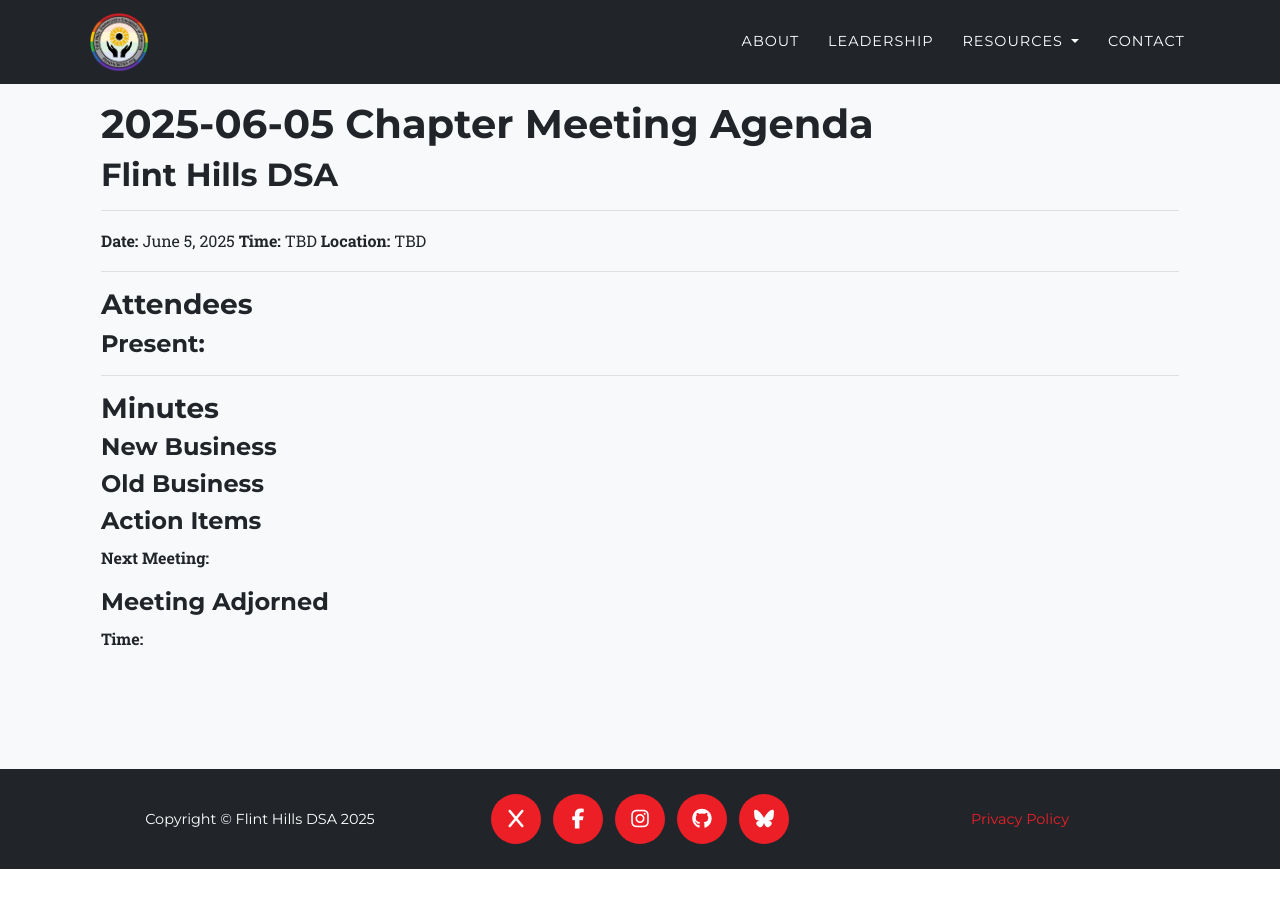
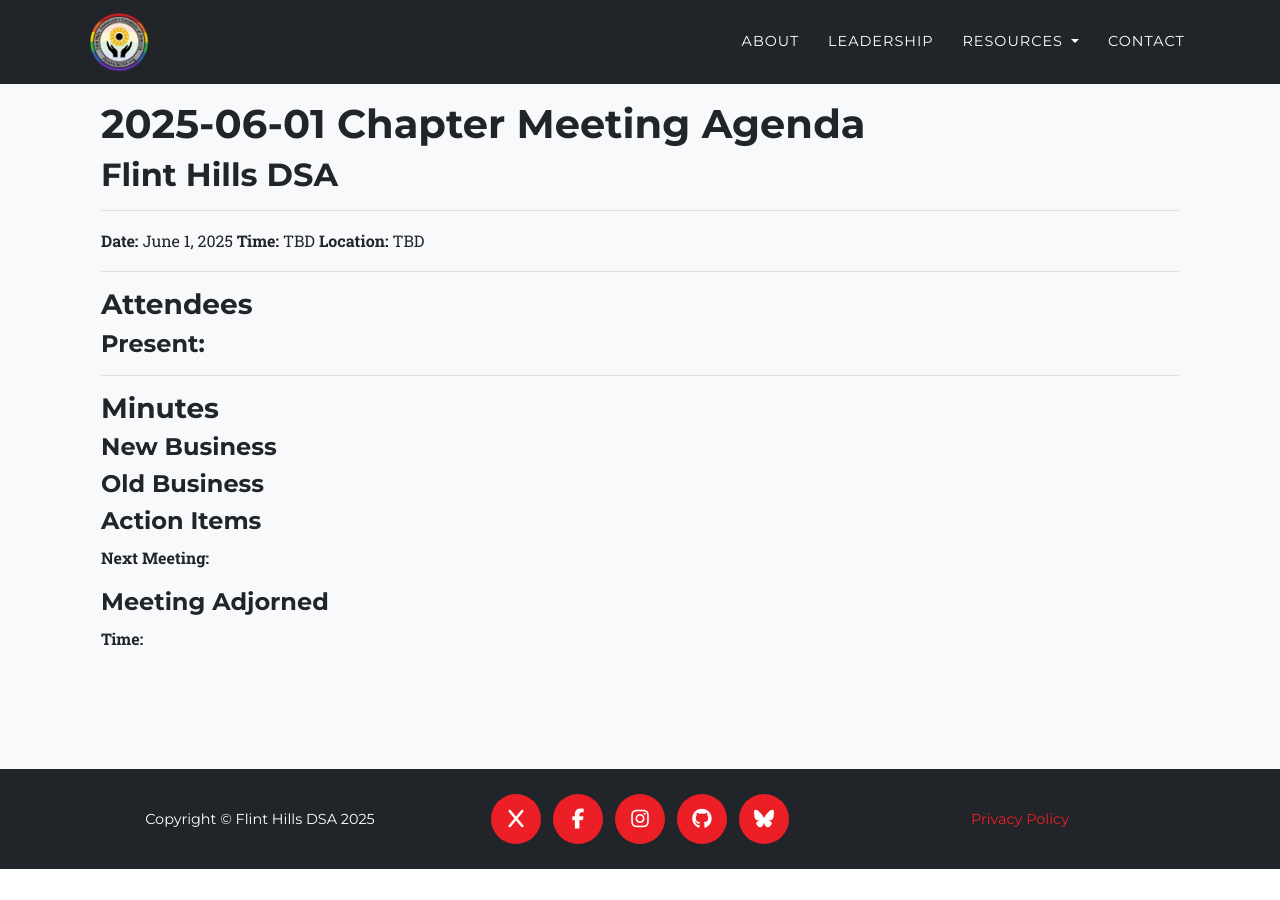
Before and after one commit to flinthillsdsa/website, a Jekyll site: the page built from _resources/chapter-documentation/chapter-meetings/files/2025-06-01-chapter-meeting.md, in a window 1280 px wide. Built offline with Jekyll 4.4.1, drawn with Linux system fonts in a browser that asks for light colours; some web fonts are replaced.

Commit message:
Sync updated resources from chapter-documentation

```diff
--- a/_resources/chapter-documentation/chapter-meetings/files/2025-06-01-chapter-meeting.md
+++ b/_resources/chapter-documentation/chapter-meetings/files/2025-06-01-chapter-meeting.md
@@ -1,19 +1,19 @@
 ---
 layout: resource
 section: resources
-title: 2025-06-05 Chapter Meeting Agenda
+title: 2025-06-01 Chapter Meeting Agenda
 hide_title: true
 permalink: /resources/chapter-documentation/chapter-meetings/files/2025-06-01-chapter-meeting/
 ---
 
-# 2025-06-05 Chapter Meeting Agenda
+# 2025-06-01 Chapter Meeting Agenda
 
 ## Flint Hills DSA
 
 ***
 
 
-**Date:** June 5, 2025
+**Date:** June 1, 2025
 **Time:** TBD
 **Location:** TBD
 
```
